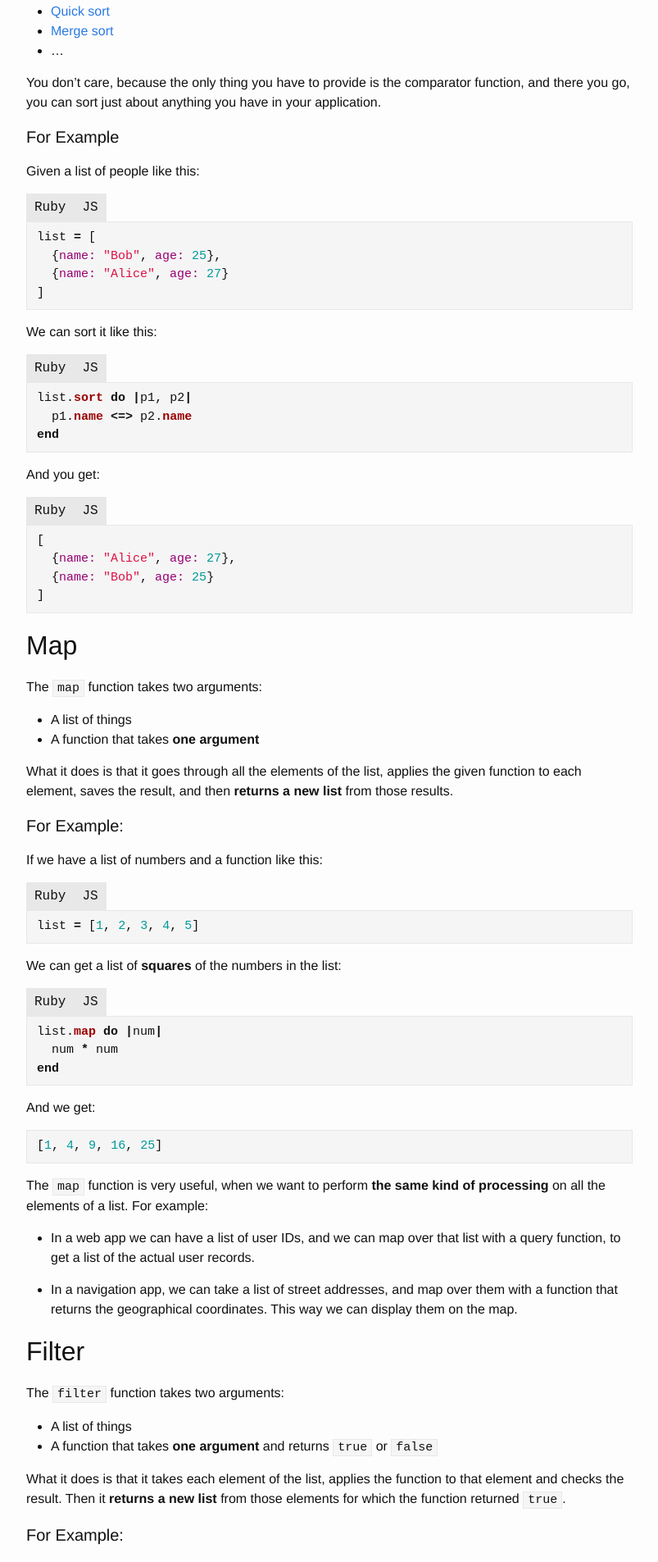
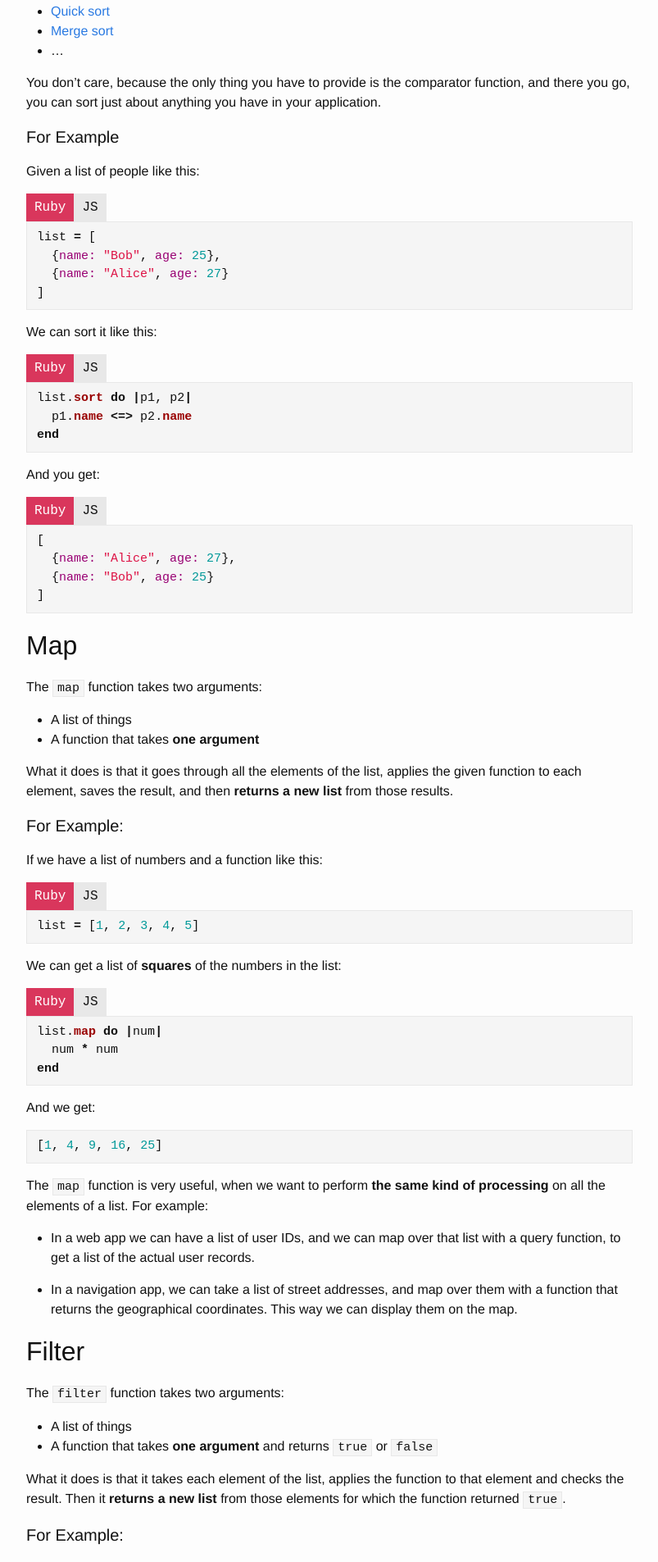
Before and after one commit to Markonis/markonis.github.io, a Jekyll site: the page built from _posts/2016-05-03-functional-programmers-toolbox.markdown, in a window 1280 px wide. Shown: the part 801-2706 px from the top of the page at 82% size, without its empty margins (238-1041 px from the left). Built offline with Jekyll 4.4.1, drawn with Linux system fonts in a browser that asks for light colours.

Commit message:
Highlight active tabs

```diff
--- a/_includes/code.html
+++ b/_includes/code.html
@@ -1,26 +1,26 @@
 <div class="tabs">
   <ul class="monospace">
-    {% if ruby %}<li data-tab="ruby">Ruby</li>{% endif %}
-    {% if elixir %}<li data-tab="elixir">Elixir</li>{% endif %}
-    {% if scala %}<li data-tab="scala">Scala</li>{% endif %}
-    {% if javascript %}<li data-tab="javascript">JS</li>{% endif %}
+    {% if ruby %}<li class="ruby" data-tab="ruby">Ruby</li>{% endif %}
+    {% if elixir %}<li class="elixir" data-tab="elixir">Elixir</li>{% endif %}
+    {% if scala %}<li class="scala" data-tab="scala">Scala</li>{% endif %}
+    {% if javascript %}<li class="javascript" data-tab="javascript">JS</li>{% endif %}
   </ul>
-  <div class="tab" data-tab="ruby">
+  <div class="ruby tab" data-tab="ruby">
     {% if ruby %}
       {% highlight ruby %}{{ ruby }}{% endhighlight %}
     {% endif %}
   </div>
-  <div class="tab" data-tab="elixir">
+  <div class="elixir tab" data-tab="elixir">
     {% if elixir %}
       {% highlight elixir %}{{ elixir }}{% endhighlight %}
     {% endif %}
   </div>
-  <div class="tab" data-tab="scala">
+  <div class="scala tab" data-tab="scala">
     {% if scala %}
       {% highlight scala %}{{ scala }}{% endhighlight %}
     {% endif %}
   </div>
-  <div class="tab" data-tab="javascript">
+  <div class="javascript tab" data-tab="javascript">
     {% if javascript %}
       {% highlight javascript %}{{ javascript }}{% endhighlight %}
     {% endif %}
--- a/_sass/_tabs.scss
+++ b/_sass/_tabs.scss
@@ -3,6 +3,7 @@
     @extend %clearfix;
 
     list-style: none;
+
     li {
       @extend %monospace;
       padding: 5px 10px;
@@ -10,9 +11,22 @@
       cursor: pointer;
       background: #e8e8e8;
     }
+
     li:hover {
       background: #e2e2e2;
     }
+
+    li.active {
+      background: #6478ff;
+      color: white;
+    }
+
+    li.active.ruby { background: #d9365c }
+    li.active.javascript { background: #ffb70f }
+
     margin: 0;
   }
+
+  .tab { display: none }
+  .active.tab { display: block }
 }
--- a/javascripts/tabs.js
+++ b/javascripts/tabs.js
@@ -1,16 +1,20 @@
 $(function () {
-  function selectTab(tabElement) {
-    tabElement.show().siblings('.tab').hide();
+  function selectTab(tab, $parent) {
+    $parent.find('[data-tab="' + tab + '"]')
+      .addClass('active')
+      .siblings().removeClass('active');
   }
 
   $('.tabs').each(function () {
     var $parent = $(this);
-    selectTab($parent.find('.tab').first());
+    var firstTab = $parent.find('[data-tab]')
+      .first().attr('data-tab');
+
+    selectTab(firstTab, $parent);
     $parent.find('ul > li').click(function () {
       var $tabHeader = $(this);
       var tab = $tabHeader.attr('data-tab');
-      var tabElement = $parent.find('.tab[data-tab="' + tab + '"]');
-      selectTab(tabElement);
+      selectTab(tab, $parent);
     });
   });
 });
```
